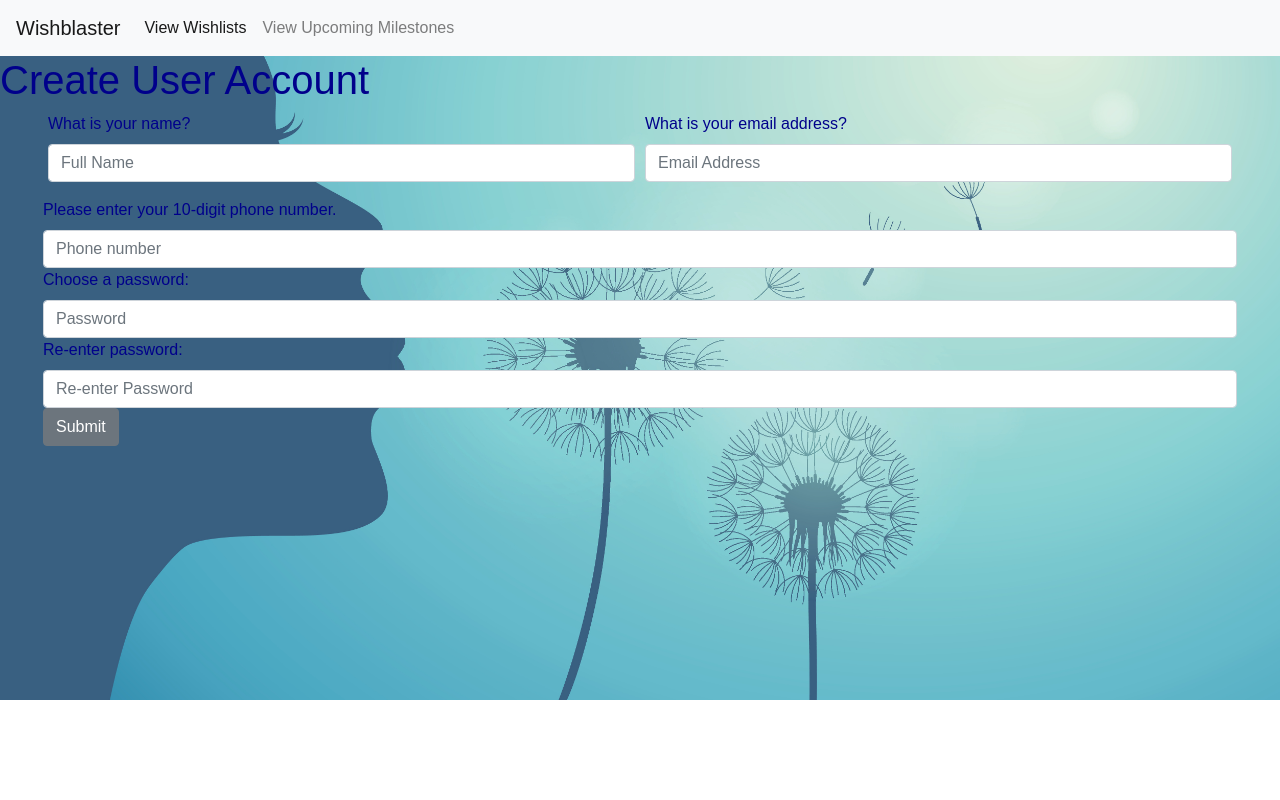
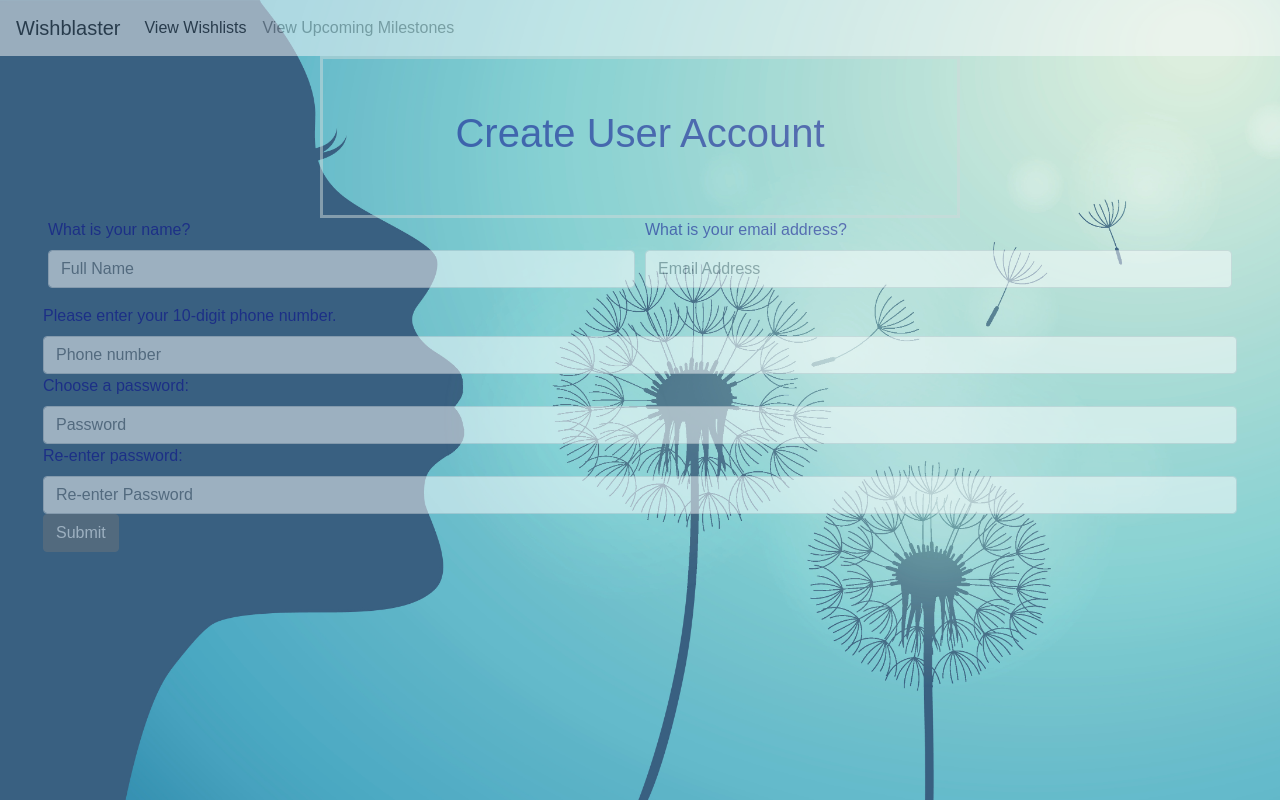
Before and after one commit to sabracadabra510/Wishblaster, a Flask app: page /create_account in a window 1280 px wide. Run offline with Flask 2, Linux system fonts and the light colour scheme; some libraries are stand-ins or nearby versions; some web fonts are replaced.

Commit message:
updated opacity and padding

```diff
--- a/static/styles.css
+++ b/static/styles.css
@@ -1,10 +1,13 @@
 body{
     background: url(AdobeStock_383068592.jpeg) no-repeat;
+    opacity: 0.5;
     background-size: cover;
-    height: 700px;
+    height: 800px;
     font-family: "Neucha", sans-serif;
     color: darkblue;
   }
+
+
 
   .center {
     margin: auto;
@@ -18,3 +21,7 @@
   #home li {
       list-style-type: none;
   }
+
+  #milestones li{
+      list-style: none;
+  }
--- a/templates/create_account.html
+++ b/templates/create_account.html
@@ -2,8 +2,8 @@
 {% block title %}Welcome to Wishblaster{% endblock %}
 
 {% block body %}
-
-  <h1>Create User Account</h1>
+<div class="container center">
+  <h1 id="create_account">Create User Account</h1>
 <!-- <div class="container">
   <div class="row">
     <div class="column">
@@ -21,6 +21,7 @@
     <input type="submit">
   </form>
 </div> -->
+</div>
 
 
 <form action="/create_account" method="POST">
--- a/templates/upcoming_milestones.html
+++ b/templates/upcoming_milestones.html
@@ -4,7 +4,7 @@
 {% block body %}
 <div class ="container center">
   <h1>Upcoming Family Milestones</h1>
-<ul>
+<ul id="milestones">
   <li>Christmas, December 25th</li>
   <li>New Year's Day, January 1st</li>
   <li>Warren's Birthday (Brother in law), February 19</li>
```
